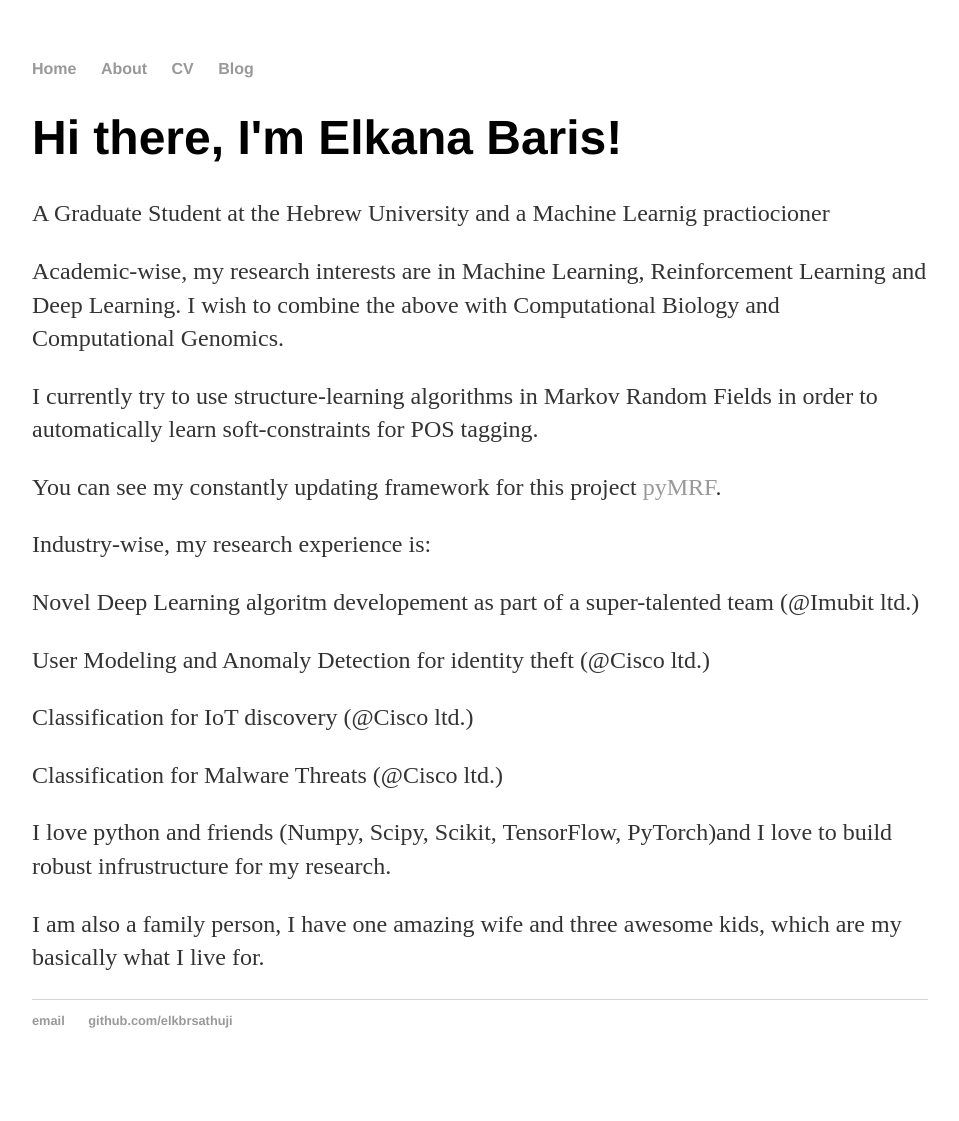
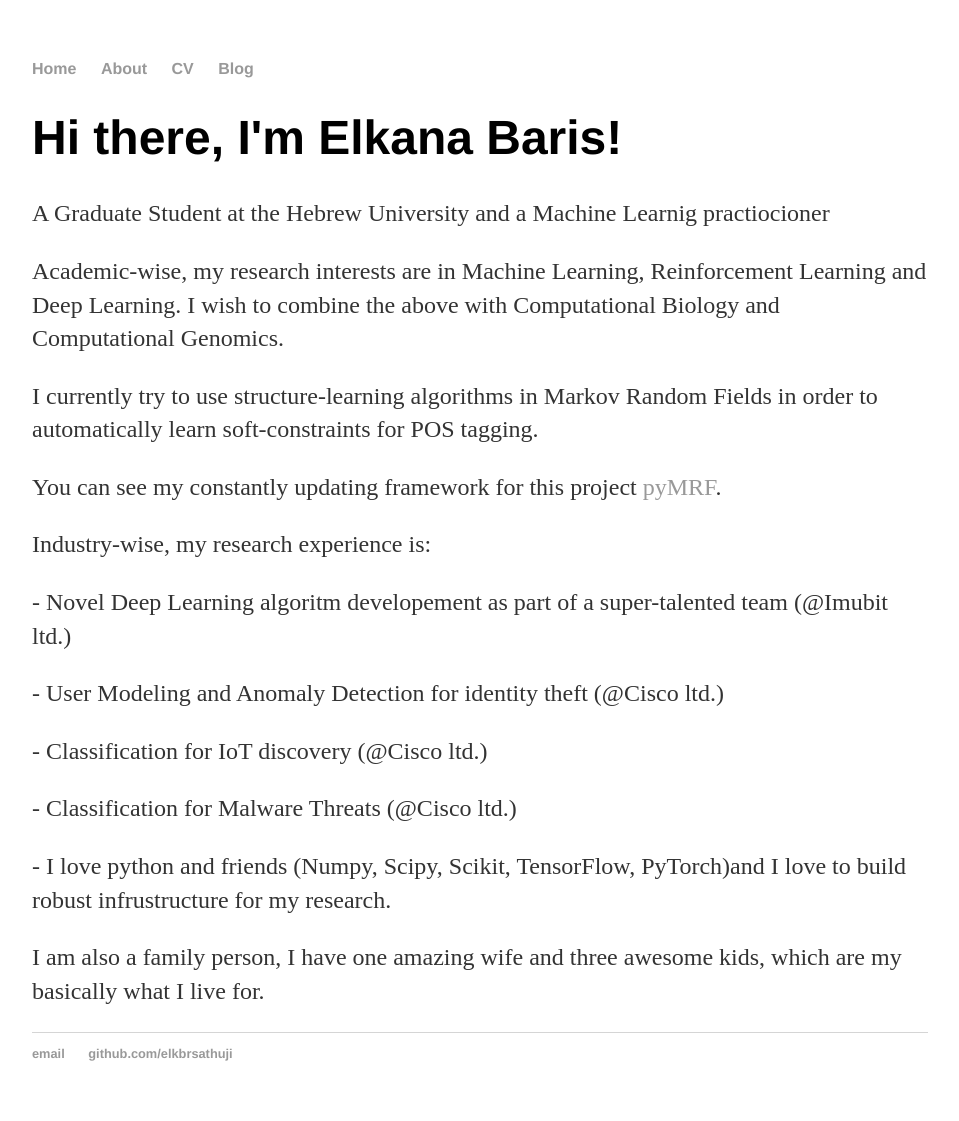
Before and after one commit to elkbrsathuji/elkbrsathuji.github.io, a Jekyll site: the page built from index.html, in a window 1280 px wide. Shown: the whole page, without its empty margins (160-1119 px from the left). Built offline with Jekyll 4.4.1, drawn with Linux system fonts in a browser that asks for light colours; before the commit the page ends 1088 px from its top, so only the background shows below that.

```diff
--- a/index.html
+++ b/index.html
@@ -11,10 +11,10 @@ I wish to combine the above with Computational Biology and Computational Genomic
 in order to automatically learn soft-constraints for POS tagging.</p>
 <p>You can see my constantly updating framework for this project <a href="https://github.com/elkbrsathuji/pyMRF">pyMRF</a>.</p>
 <p>Industry-wise, my research experience is:</p>
-  <p> Novel Deep Learning algoritm developement as part of a super-talented team (@Imubit ltd.) </p>
-  <p> User Modeling and Anomaly Detection for identity theft (@Cisco ltd.) </p>
-  <p> Classification for IoT discovery (@Cisco ltd.) </p>
-  <p> Classification for Malware Threats (@Cisco ltd.) </p>
-<p> I love python and friends (Numpy, Scipy, Scikit, TensorFlow, PyTorch)and I love to build robust infrustructure for my research.</p>
+  <p> - Novel Deep Learning algoritm developement as part of a super-talented team (@Imubit ltd.) </p>
+  <p> - User Modeling and Anomaly Detection for identity theft (@Cisco ltd.) </p>
+  <p> - Classification for IoT discovery (@Cisco ltd.) </p>
+  <p> - Classification for Malware Threats (@Cisco ltd.) </p>
+<p> - I love python and friends (Numpy, Scipy, Scikit, TensorFlow, PyTorch)and I love to build robust infrustructure for my research.</p>
 <p> I am also a family person, I have one amazing wife and three awesome kids, which are my basically what I live for.</p>
 </div><!-- /.blurb -->
```
